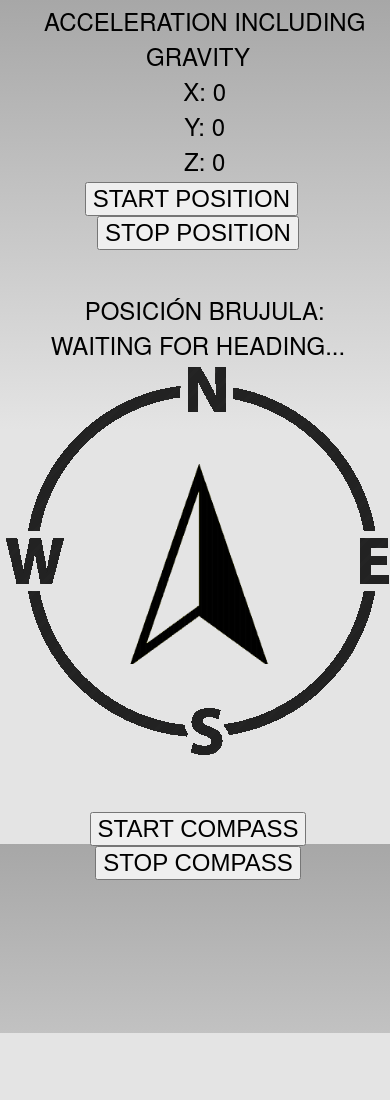
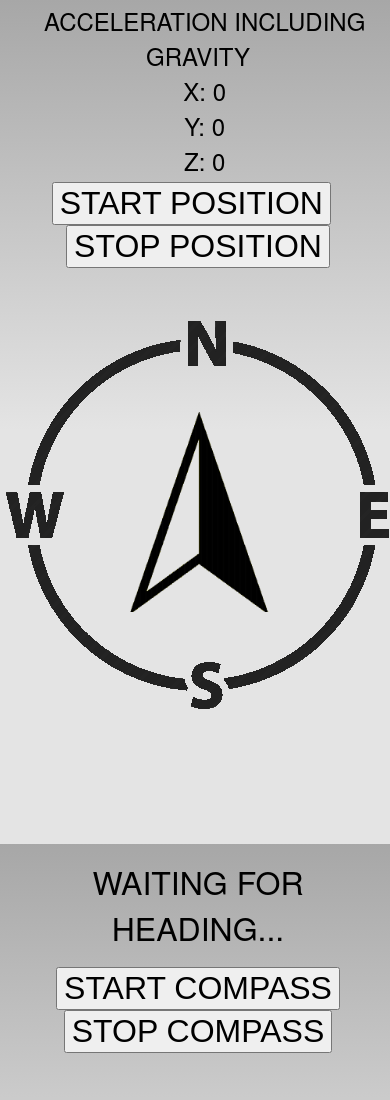
Before and after one commit to marcialvarela/Acelerometro, a plain HTML site: page www/index.html in a window 390 px wide. Shown: the top 1100 px of the page. Before the commit the page ends 1033 px from the top, so only its background shows below. Drawn offline with Linux system fonts and the light colour scheme; some packages are replaced by stand-ins of ours.

Commit message:
20151020_10

```diff
--- a/www/index.html
+++ b/www/index.html
@@ -47,9 +47,9 @@
             <tr>
                 <td align="center">
                     <div id="divLine2" style="text-align: center;" >
-                        <button id="obtenerXYZ_2" onclick="obtenerXYZ_Motion();" style="font-size: x-large">START POSITION</button>
+                        <button id="obtenerXYZ_2" onclick="obtenerXYZ_Motion();" style="font-size: xx-large">START POSITION</button>
                         &nbsp;&nbsp;&nbsp;
-                        <button id="obtenerXYZ" onclick="obtenerXYZ_Motion_Stop();" style="font-size: x-large">STOP POSITION</button>
+                        <button id="obtenerXYZ" onclick="obtenerXYZ_Motion_Stop();" style="font-size: xx-large">STOP POSITION</button>
                     </div>
                 </td>
             </tr>
@@ -57,28 +57,28 @@
                 <td align="center">
                     <br/>
                     <br/>
-                </td>
-            </tr>
-            <tr>
-                <td align="center">
-                    <div id="divBrujula" style="text-align: center;font-size: x-large;" >
-                        &nbsp;&nbsp;Posición brujula: <br/>
-                        <div id="heading">Waiting for heading...</div>
-                    </div>
+                    <br/>
+                    <br/>
+                    <br/>
+                    <br/>
+                    <br/>
+                    <br/>
                 </td>
             </tr>
             <tr>
                 <td align="center">
                     <div id="divBrujula2" style="text-align: center;" >
                         <div id="divCompass">
-                            <div id="divCompassGraph" style="position: relative;top:0px;left:0px">
-                                <img src="img/rose.png" width="390px" height="390px">
-                                <div id="arrow" style="position: relative;top:-295px;left:0px" >
-                                    <img src="img/arrow.png" width="200px" height="200px">
+                            <div id="arrow" style="position: relative;top:0px;left:0px">
+                                <img src="img/arrow.png" width="200px" height="200px">
+                                <div id="divCompassGraph" style="position: relative;top:-295px;left:0px" >
+                                    <img src="img/rose.png" width="390px" height="390px">
                                 </div>
                                 <div id="arrowButtons" style="position: relative;top:-150px;left:0px" >
-                                    <button onclick="startWatch();" style="font-size: x-large">START COMPASS</button>
-                                    <button onclick="stopWatch();" style="font-size: x-large">STOP COMPASS</button>
+                                    <div id="heading" style="text-align: center;font-size: xx-large;">Waiting for heading...</div>
+                                    <br/>
+                                    <button onclick="startWatch();" style="font-size: xx-large">START COMPASS</button>
+                                    <button onclick="stopWatch();" style="font-size: xx-large">STOP COMPASS</button>
                                 </div>
                             </div>
                         </div>
--- a/www/js/position.js
+++ b/www/js/position.js
@@ -134,6 +134,8 @@ function onSuccessCompass(heading) {
 
 function calculateDegrees(p_degrees){
 
+    p_degrees = p_degrees.toFixed(2);
+
     var iDegreePlus = p_degrees + 22.5;
     var iDegreeMinor = p_degrees - 22.5;
     var degree = '';
@@ -189,5 +191,7 @@ function stopWatch() {
     if (watchID) {
         navigator.compass.clearWatch(watchID);
         watchID = null;
+        var element = document.getElementById('heading');
+        element.innerHTML = 'Waiting for heading...';
     }
 }
```
